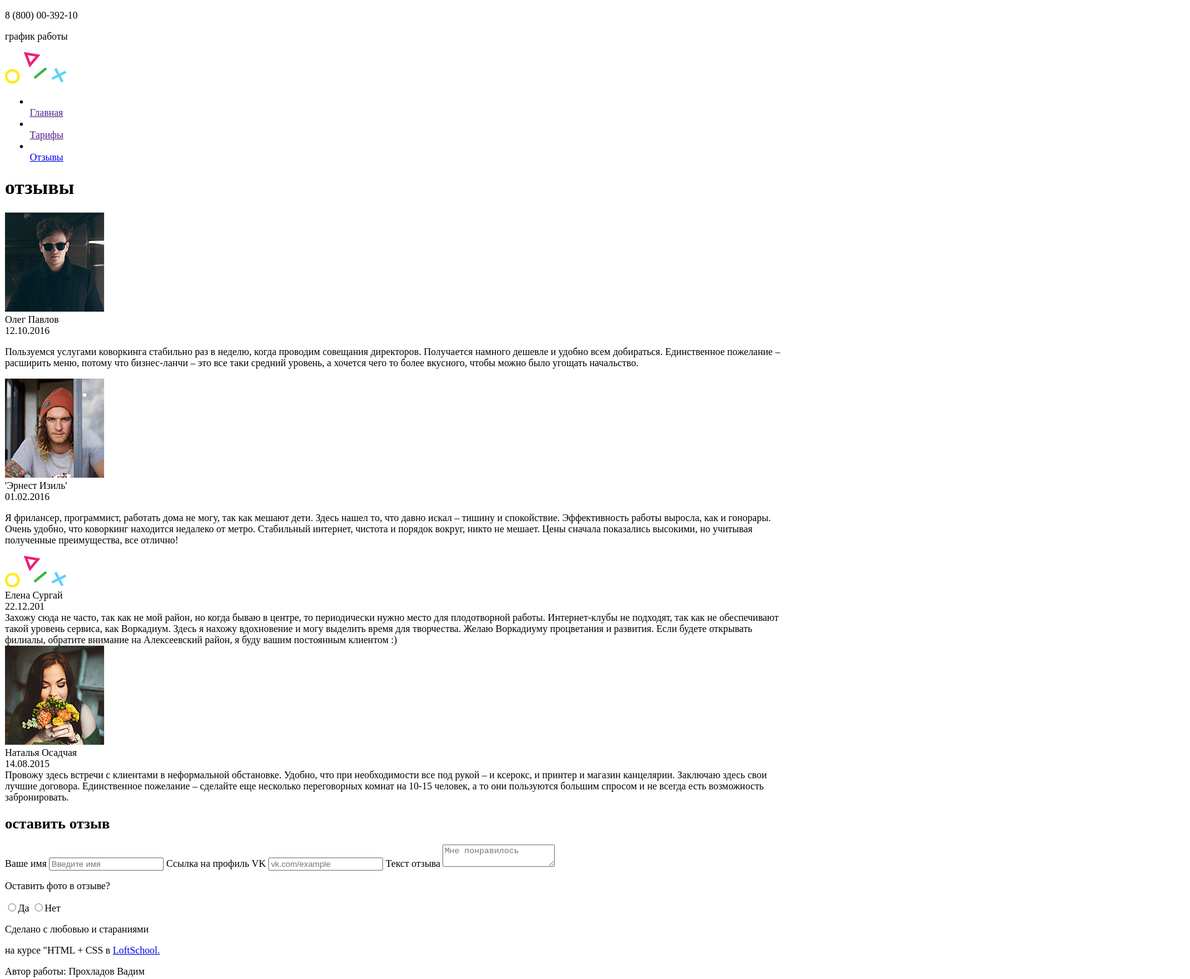
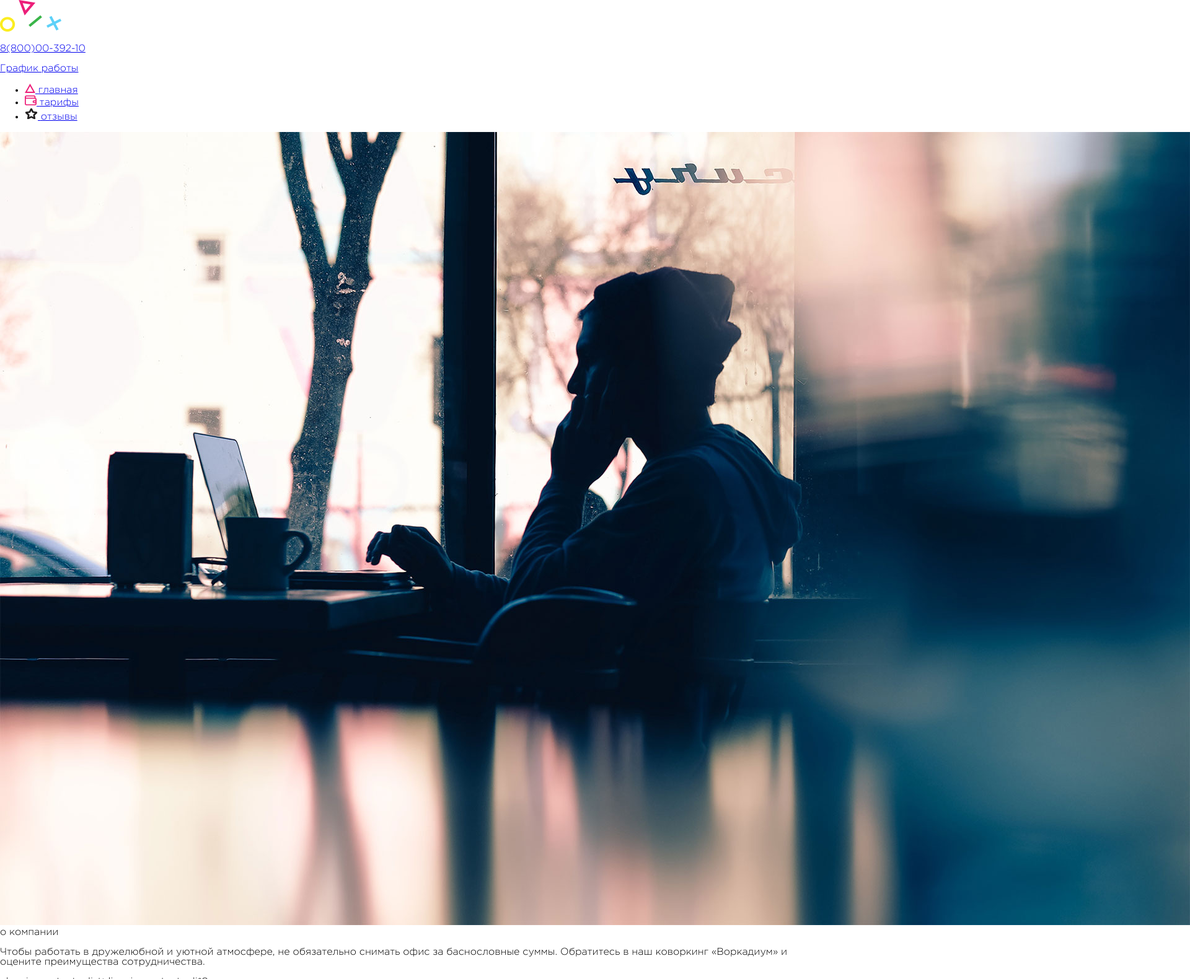
Before and after one commit to AlexSukhanov/first_site_on_ls, a plain HTML site: page index.html in a window 1280 px wide. Shown: the top 1580 px of the page at 62% size, 1920 px wide, since content can reach past the window. Drawn offline with Linux system fonts and the light colour scheme.

Commit message:
some css

```diff
--- a/index.html
+++ b/index.html
@@ -2,153 +2,119 @@
 <html lang="ru-RU">
 <head>
 	<meta charset="UTF-8">
-	<title>Коворкинг "Workadium"</title>
+	<meta http-equiv="x-ua-compatible" content="ie=edge">
+	<meta name="viewport" content="width="1100">
+	<title>Коворкинг "Воркадиум"</title>
+	<link rel="stylesheet" href="style/main.css">
+	<title>Главная</title>
 </head>
 <body>
-	<div class="wrapper">
+				<!-- header -->
+
 	<header class="header">
-			<div class="phone">
-			<p class="phone">8 (800) 00-392-10</p>
+		<a href="index.html" class="logo-img">
+			<img src="images/logo/logo-fig.png" alt="Наш крутой логотип">
+		</a>
+		<div class="contact">
+			<a href="tel:88000039210" class="contact__pone">
+				<p class="contact__text">8(800)00-392-10
+				</p>
+			</a>
+			<a href="#" class="contact__schedule">
+				График работы
+			</a>
 		</div>
-			<div class="schedule">
-			<p class="schedule__text">график работы</p>
-			</div>
-			<div class="logo">
-			<img src="Images/logo/logo-fig.png" alt="наш крутой логотип">
-			</div>
+	</header>
 
-		</header>
+			<!-- aside -->
+
+
 	<aside class="sidebar">
-        <nav class="menu">
 		<ul class="nav-menu">
-            <li class="nav-menu__item">
-              <a href="" class="nav-menu__link">
-                <div class="nav-menu__icon">
-                  <img src="" alt="">
-                </div>
-                <div class="nav-menu__text">Главная</div>
+			<li class="nav-menu__main">
+				<a href="index.html" class="nav-menu__link">
+					<img src="images/icons/main_pink_icon.png" alt="Главная" class="nav-menu__main-link">
+					<span class="nav-menu__main-text">главная</span>
 				</a>
 			</li>
-            <li class="nav-menu__item">
-              <a href="" class="nav-menu__link">
-                <div class="nav-menu__icon">
-                  <img src="" alt="">
-                </div>
-                <div class="nav-menu__text">Тарифы</div>
+			<li class="nav-menu__wallet">
+				<a href="#" class="nav-menu__link">
+					<img src="images/icons/wallet_pink_icon.png" alt="Тарифы" class="nav-menu__wallet-link">
+					<span class="nav-menu__wallet-text">тарифы</span>
 				</a>
 			</li>
-            <li class="nav-menu__item">
-              <a href="comments.html" class="nav-menu__link">
-                <div class="nav-menu__icon">
-                  <img src="" alt="">
-                </div>
-                <div class="nav-menu__text">Отзывы</div>
+			<li class="nav-menu__main">
+				<a href="#" class="nav-menu__link">
+					<img src="images/icons/feed_black_icon.png" alt="Отзывы" class="nav-menu__feed-link">
+					<span class="nav-menu__feed-text">отзывы</span>
 				</a>
 			</li>
 		</ul>
-        </nav>
 	</aside>
-		<main class="main">
-		<div class="bread">
 
+			<!-- content -->
+
+
+	<div class="container">
+		<div class="about">
+			<div class="about__img">
+				<img src="images/bg/bg_main_menu.jpg" alt="О компании">
 			</div>
-				<div class="feed-list">
-					<h1>отзывы</h1>
-					<div class="feeder">
-
-						<img class="foto-client" src="Images/foto/foto_client3.jpg">
-							<div class="feeder__name">
-								Олег Павлов
+			<span class="about__text">о компании</span>
 		</div>
-							<div class="feeder__time">
-								12.10.2016
-							</div>
-
-							<p class="feeder__text">
-							Пользуемся услугами коворкинга стабильно раз в неделю, когда проводим совещания директоров. Получается намного дешевле и удобно всем добираться. Единственное пожелание – расширить меню, потому что бизнес-ланчи – это все таки средний уровень, а хочется чего то более вкусного, чтобы можно было угощать начальство.
+		<div class="main-content">
+			<p>Чтобы работать в дружелюбной и уютной атмосфере, не обязательно снимать офис за баснословные суммы. Обратитесь в наш коворкинг «Воркадиум» и оцените преимущества сотрудничества.
 			</p>
-					</div>
-
-					<div class="feeder">
-
-						<img class="foto-client" src="Images/foto/foto_client1.jpg">
-							<div class="feeder__name">
-								'Эрнест Изиль'
-							</div>
-							<div class="feeder__time">
-								01.02.2016
-							</div>
-
-							<div class="feeder__text">
-							<p>Я фрилансер, программист, работать дома не могу, так как мешают дети. Здесь нашел то, что давно искал – тишину и спокойствие. Эффективность работы выросла, как и гонорары. Очень удобно, что коворкинг находится недалеко от метро. Стабильный интернет, чистота и порядок вокруг, никто не мешает. Цены сначала показались высокими, но учитывая полученные преимущества, все отлично!</p>
-					</div>
-
-					<div class="feeder">
-
-						<img class="foto-client" src="Images/logo/logo-fig.png">
-							<div class="feeder__name">
-								Елена Сургай
-							</div>
-							<div class="feeder__time">
-								22.12.201
-							</div>
-
-							<div class="feeder__text">Захожу сюда не часто, так как не мой район, но когда бываю в центре, то периодически нужно место для плодотворной работы. Интернет-клубы не подходят, так как не обеспечивают такой уровень сервиса, как Воркадиум. Здесь я нахожу вдохновение и могу выделить время для творчества. Желаю Воркадиуму процветания и развития. Если будете открывать филиалы, обратите внимание на Алексеевский район, я буду вашим постоянным клиентом :)
-							</div>
-					</div>
-
-					<div class="feeder">
-
-						<img class="foto-client" src="Images/foto/foto_client2.jpg">
-							<div class="feeder__name">
-								Наталья Осадчая
-							</div>
-							<div class="feeder__time">
-								14.08.2015
-							</div>
-
-							<div class="feeder__text">Провожу здесь встречи с клиентами в неформальной обстановке. Удобно, что при необходимости все под рукой – и ксерокс, и принтер и магазин канцелярии. Заключаю здесь свои лучшие договора. Единственное пожелание – сделайте еще несколько переговорных комнат на 10-15 человек, а то они пользуются большим спросом и не всегда есть возможность забронировать.
-							</div>
-					</div>
-					<div class="paginator">
-
-					</div>
-				</div>
-
-		</main>
-	<div class="feed-form">
-		<h2>оставить отзыв</h2>
-		<form action="">
-			<label for="">Ваше имя</label>
-			<input type="text" placeholder="Введите имя" class="input-name">
-
-			<label for="">Ссылка на профиль VK</label>
-			<input type="text" placeholder="vk.com/example" class="input-vk">
-
-			<label for="">Текст отзыва</label>
-			<textarea class="input-feed-text" placeholder="Мне понравилось"></textarea>
-
-			<p>Оставить фото в отзыве?</p>
-			<p><input type="radio" >Да
-			<input type="radio" >Нет</p>
-		</form>
-
-	</div>
-	</div>
-	<footer class="footer">
-	<div class="demiurg">
-		<p>Сделано с любовью и стараниями</p>
-		<p>на курсе "HTML + CSS в <a href="loftschool.ru">LoftSchool.</a></p>
-		<p>Автор работы: <span>Прохладов Вадим</span></p>
-		<img src="Images/logo/logo-fig.png" alt="Наш крутой логотип">
-		<div class="social-icon">
-			<p>Наши социальные сети</p>
-			<img src="" alt="">
+			ul.main-content__list>li.main-content__li*8
 		</div>
 	</div>
 
 
 
-	</footer>
+	        	<!-- footer -->
+
+
+	<div class="footer">
+		<div class="footer__text">
+			<p>Сделано с любовью и старанием</p>
+			<p>
+				на курсе "HTML + CSS в
+				<a href="https://loftschool.com/" class="loft-link" target="blank">LoftSchool</a>
+			</p>
+			<p>
+				Автор работы:
+				<span class="footer__text--bold">Прохладов Вадим</span>
+			</p>
+		</div>
+		<div class="footer-logo">
+			<a href="index.html">
+				<img src="images/logo/logo-fig.png" alt="Наш крутой логотип">
+			</a>
+		</div>
+		<div class="social">
+			<div class="social__text">
+				Наши социальные сети
+			</div>
+			<div class="social__icon">
+				<a href="#" class="social__vk">
+					<img src="images/icons_sn/icon-vc.png" alt="Ссылка на VK">
+				</a>
+				<a href="#" class="social__fb">
+					<img src="images/icons_sn/icon-facebook.png" alt="Ссылка на FaceBook">
+				</a>
+				<a href="#" class="social__google">
+					<img src="images/icons_sn/icon-google.png" alt="Ссылка на Google+">
+				</a>
+				<a href="#" class="social__tweeter">
+					<img src="images/icons_sn/icon-tweeter.png" alt="Ссылка на Tweeter">
+				</a>
+				<a href="#" class="social__telegram">
+					<img src="images/icons_sn/icon-telegram.png" alt="Ссылка на Telegram">
+				</a>
+			</div>
+		</div>
+	</div>
+
+</div>
 </body>
 </html>
--- /dev/null
+++ b/style/header.css
@@ -0,0 +1,36 @@
+.header {
+	background-color: #27273e;
+	height: 77px;
+	max-width: 1100px;
+	margin: 0 auto;
+
+
+}
+.header__logo {
+	float: left;
+	width: 50%;
+	padding-left: 20px;
+	padding-top: 10px;
+}
+.contact {
+	float: left;
+	width: 50%;
+	text-align: right;
+	padding-right: 20px;
+}
+.contact__text {
+	font-weight: 600;
+	font-size: 21px;
+	color: #fff;
+}
+.contact__pone {
+	text-decoration: none;
+}
+.contact__schedule {
+color: #769dcd;
+font-weight: 600;
+font-size: 14;
+}
+.contact__schedule:hover {
+	color: #b12167;
+}
--- a/style/main.css
+++ b/style/main.css
@@ -1,10 +1,27 @@
-.header{
-	height: 75px;
-	width: 100%;
-	background-color: #27273e;
+@font-face {
+	font-family: 'Gotham';
+	src: url('../fonts/GothamPro-Bold.woff') format('woff');
+	font-weight: bold;
+	font-style: normal;
+}
+@font-face {
+	font-family: 'Gotham';
+	src: url('../fonts/GothamPro-Light.woff') format('woff');
+	font-weight: 300;
+	font-style: normal;
+}
+@font-face {
+	font-family: 'Gotham';
+	src: url('../fonts/GothamPro-LightItalic.woff') format('woff');
+	font-weight: 300;
+	font-style: italic;
+}
+body {
+	font-family: 'Gotham';
+	font-weight: 300;
+	margin: 0 0;
 
 }
-.contact__schedule{
-	color: #b12167;
-
+* {
+	box-sizing: border-box;
 }
```
Also changed, not shown: comments.html (+6 -0 lines), style/aside.css (added), style/base.css (added), style/content.css (added), style/feedback.css (added), style/footer.css (added), style/wallet.css (added). Lines whose indentation alone changed are shown as unchanged.
